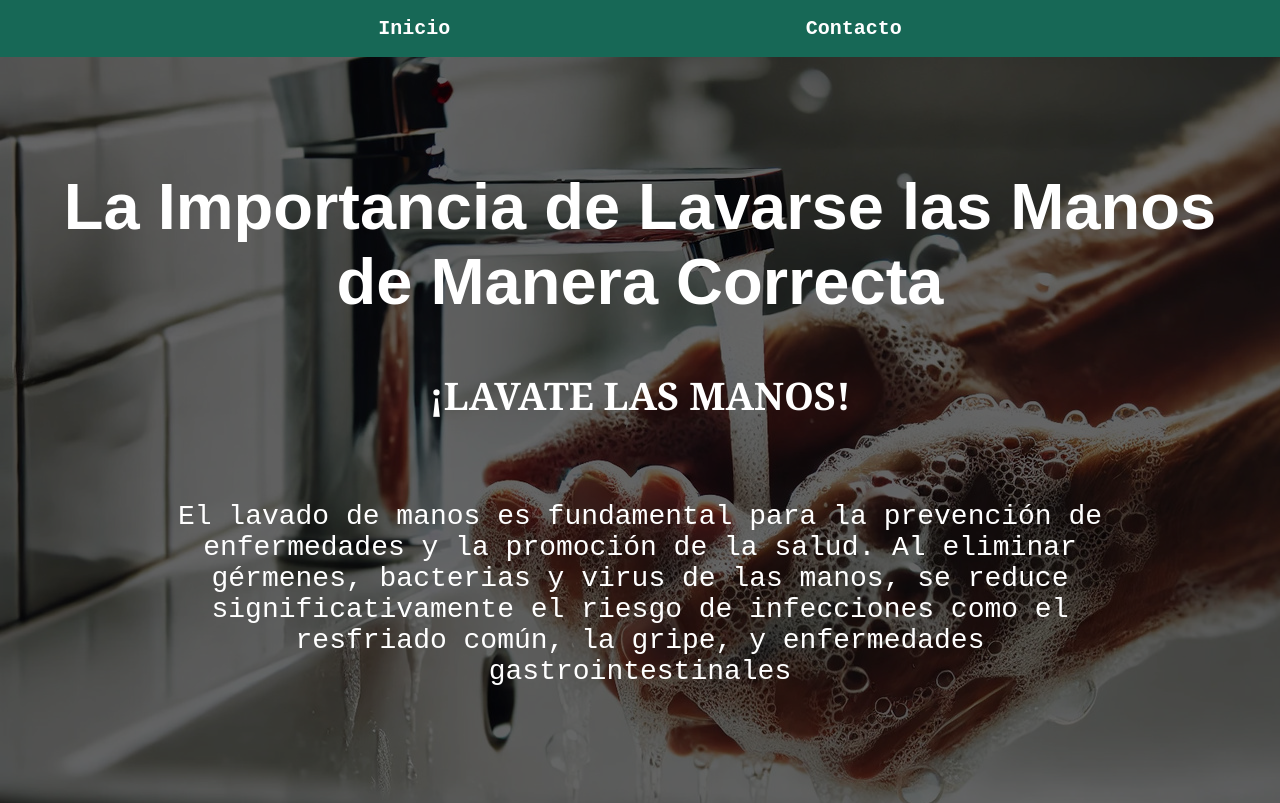
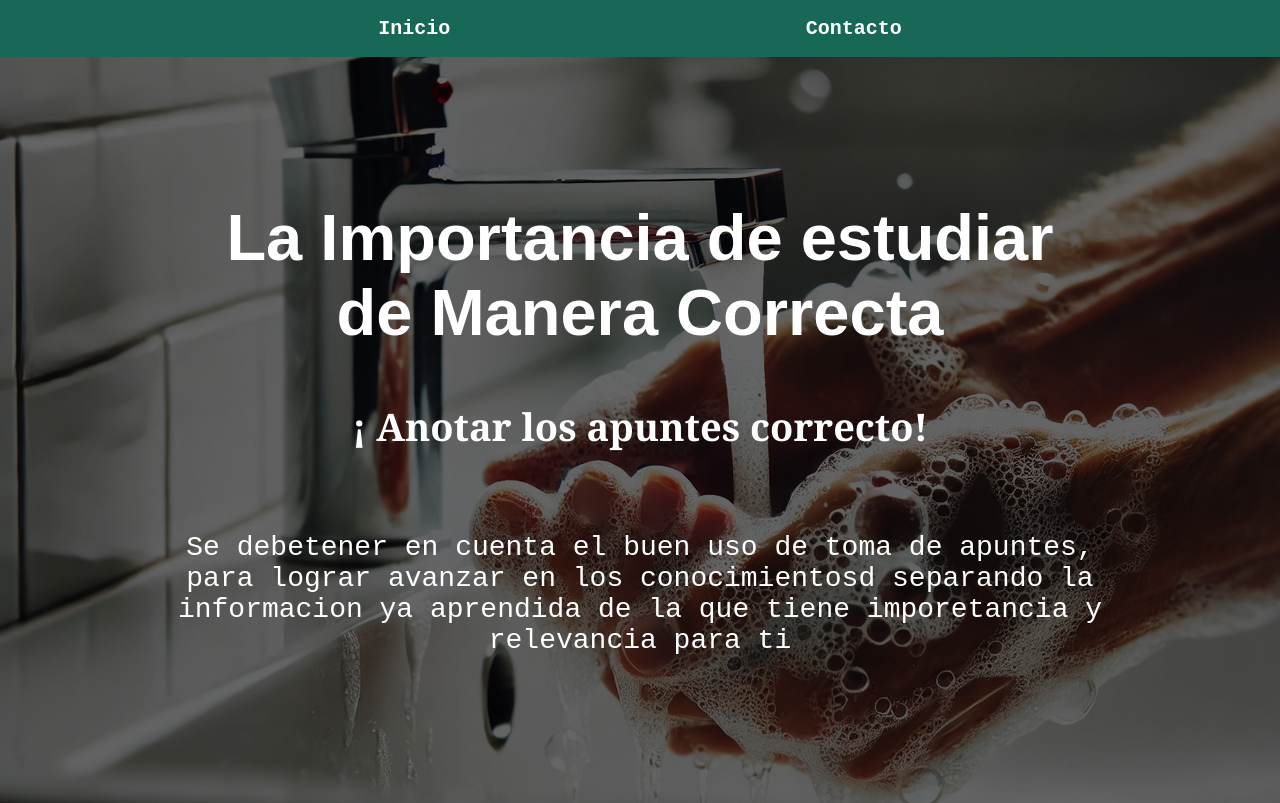
Before and after one commit to deivi1195/proyectos_iutepi, a plain HTML site: page index.html in a window 1280 px wide. Shown: the top 803 px of the page. Drawn offline with Linux system fonts and the light colour scheme.

Commit message:
este es mi aporte al proyecto

```diff
--- a/index.html
+++ b/index.html
@@ -18,11 +18,11 @@
     <!-- seccion de LAVATE LAS MANOS -->
     <section class="hero">
         <div class="contenedor-hero">
-            <h1 class="titulo">La Importancia de Lavarse las Manos</br> de Manera Correcta</h1>
+            <h1 class="titulo">La Importancia de estudiar</br> de Manera Correcta</h1>
 
-            <h2 class="titulo-hero">¡LAVATE LAS MANOS!</h2>
+            <h2 class="titulo-hero">¡   Anotar los apuntes correcto!</h2>
 
-            <p>El lavado de manos es fundamental para la prevención de enfermedades y la promoción de la salud. Al eliminar gérmenes, bacterias y virus de las manos, se reduce significativamente el riesgo de infecciones como el resfriado común, la gripe, y enfermedades gastrointestinales</p>
+            <p>Se debetener en cuenta el buen uso de toma de apuntes, para lograr avanzar en los conocimientosd separando la informacion ya aprendida de la que tiene imporetancia y relevancia para ti</p>
         </div> <!-- contenedor-hero -->
     </section> <!-- hero -->
 
```
